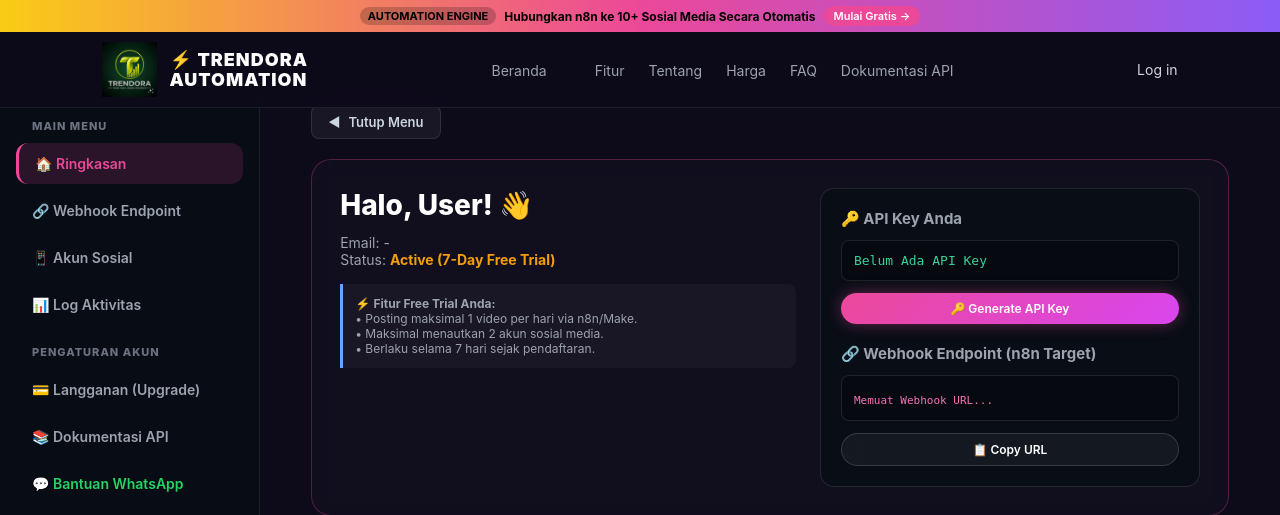
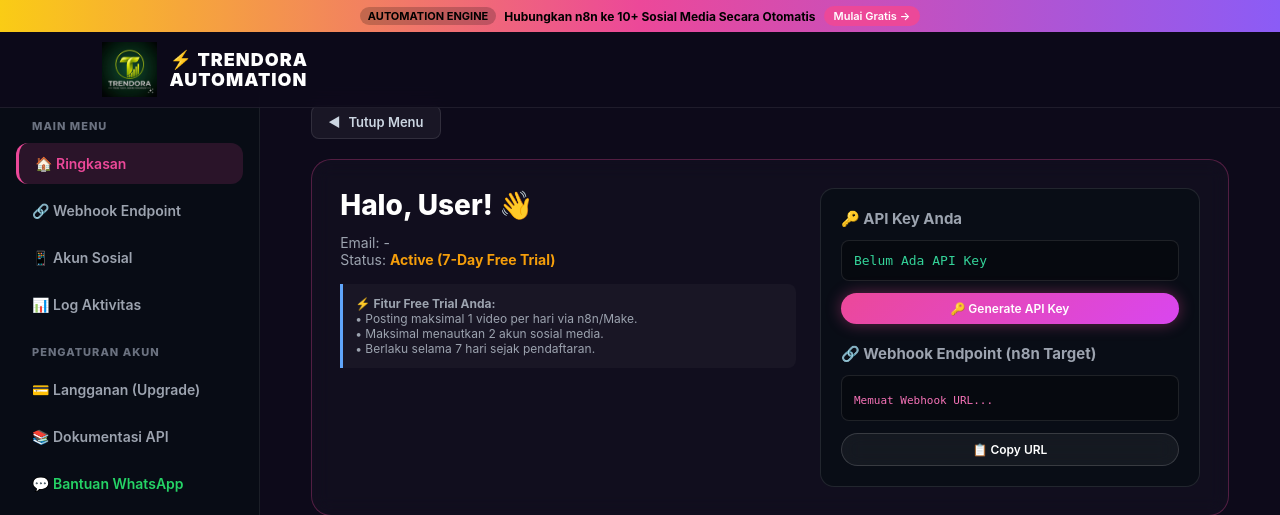
Before and after one commit to deri9804/trendoraautomation, a Flask app: page /dashboard in a window 1280 px wide. Shown: the top 515 px of the page. Run offline with Flask 3, Linux system fonts and the light colour scheme.

Commit message:
dashboard.html

```diff
--- a/templates/dashboard.html
+++ b/templates/dashboard.html
@@ -9,6 +9,12 @@
 
   <style>
     body { background-color: #0d0a1a; overflow-x: hidden; }
+
+    /* KHUSUS DASHBOARD: Sembunyikan menu navigasi tengah & tombol auth di header navbar */
+    .navbar .nav-links,
+    .navbar .auth-buttons {
+      display: none !important;
+    }
 
     .dash-layout {
       display: flex;
```
